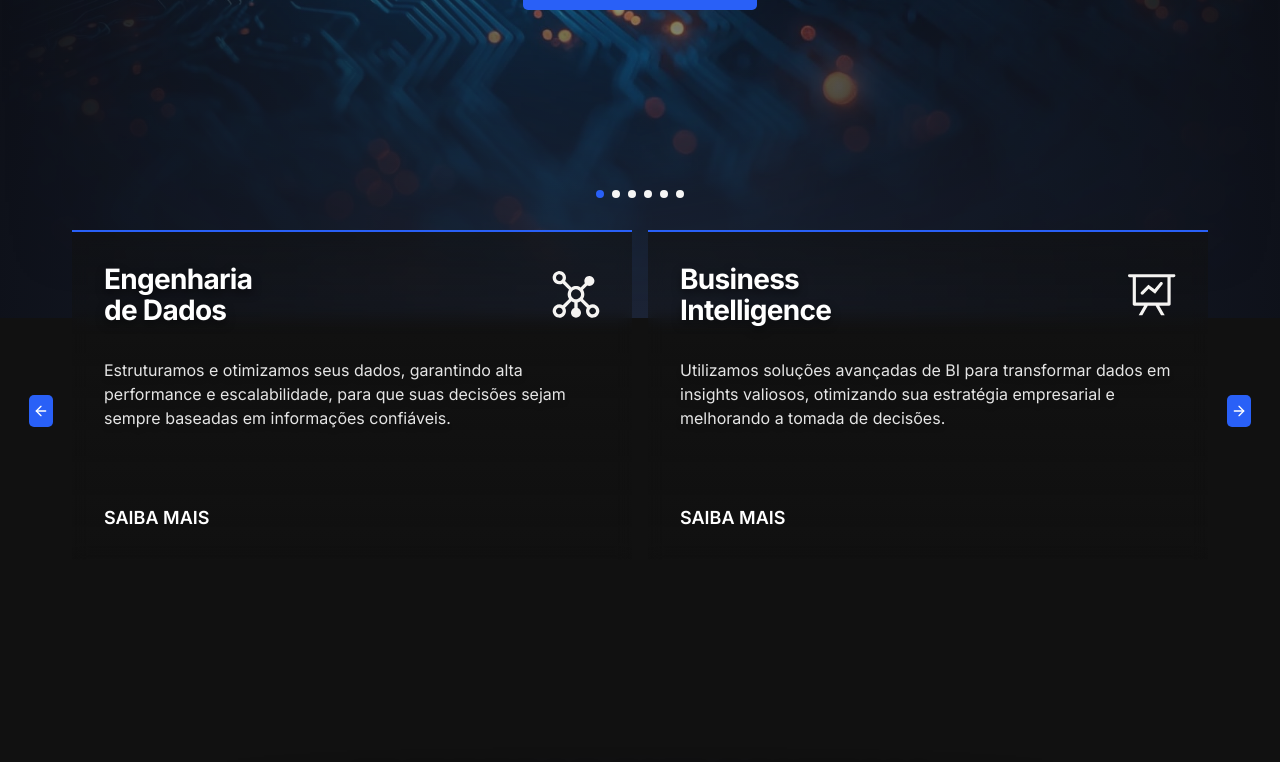
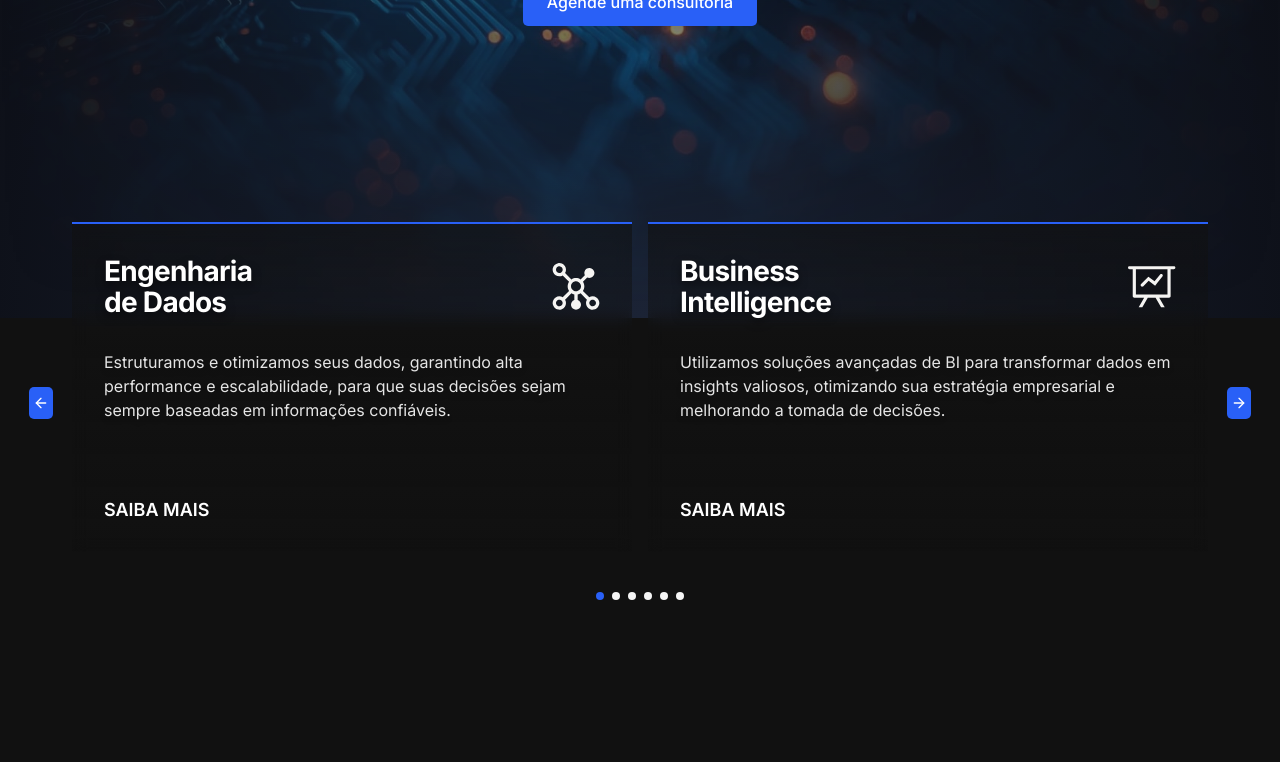
Before and after one commit to solutionsbi/SolutionsWebSite, a React (Vite) app: page / in a window 1280 px wide. Shown: the part 482-1244 px from the top of the page. Built offline with nearby package versions, Linux system fonts and the light colour scheme.

Commit message:
refactor: modificada a posição das "bolinhas" de navegação do carrossel de serviços para ficarem abaixo do mesmo

```diff
--- a/src/Pages/Home.tsx
+++ b/src/Pages/Home.tsx
@@ -20,7 +20,7 @@ export default function Home() {
     return (
         <div className="grid">
             <Hero
-                className="h-[64vh]"
+                className="h-[68vh]"
                 position="center"
                 title={
                     <>
--- a/src/components/custom/SolutionsCarousel.tsx
+++ b/src/components/custom/SolutionsCarousel.tsx
@@ -92,20 +92,6 @@ export default function SolutionsCarousel() {
 
     return (
         <div className="relative">
-            <div className="mb-8 flex justify-center">
-                {Array.from({ length: count }).map((_, index) => (
-                    <button
-                        key={index}
-                        className={cn(
-                            'mx-1 h-2 w-2 rounded-full transition-all duration-300',
-                            current === index + 1
-                                ? 'bg-brand-blue'
-                                : 'bg-neutral-100'
-                        )}
-                        onClick={() => api?.scrollTo(index)}
-                    />
-                ))}
-            </div>
             <Carousel
                 setApi={setApi}
                 ref={container}
@@ -143,6 +129,20 @@ export default function SolutionsCarousel() {
                     variant="icon"
                 />
             </Carousel>
+            <div className="mt-10 flex justify-center">
+                {Array.from({ length: count }).map((_, index) => (
+                    <button
+                        key={index}
+                        className={cn(
+                            'mx-1 h-2 w-2 rounded-full transition-all duration-300',
+                            current === index + 1
+                                ? 'bg-brand-blue'
+                                : 'bg-neutral-100'
+                        )}
+                        onClick={() => api?.scrollTo(index)}
+                    />
+                ))}
+            </div>
         </div>
     )
 }
```
Also changed, not shown: 1 other file (tests, documents, lock files or other folders).
